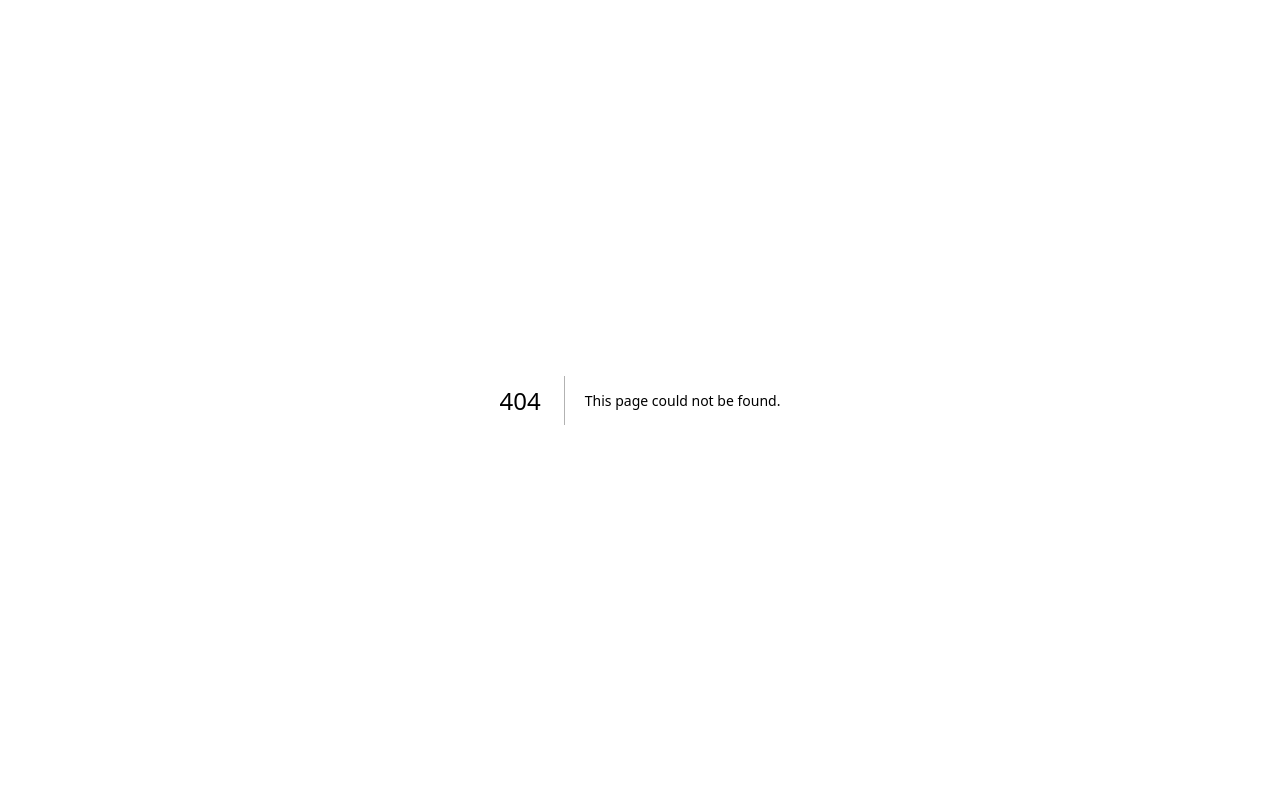
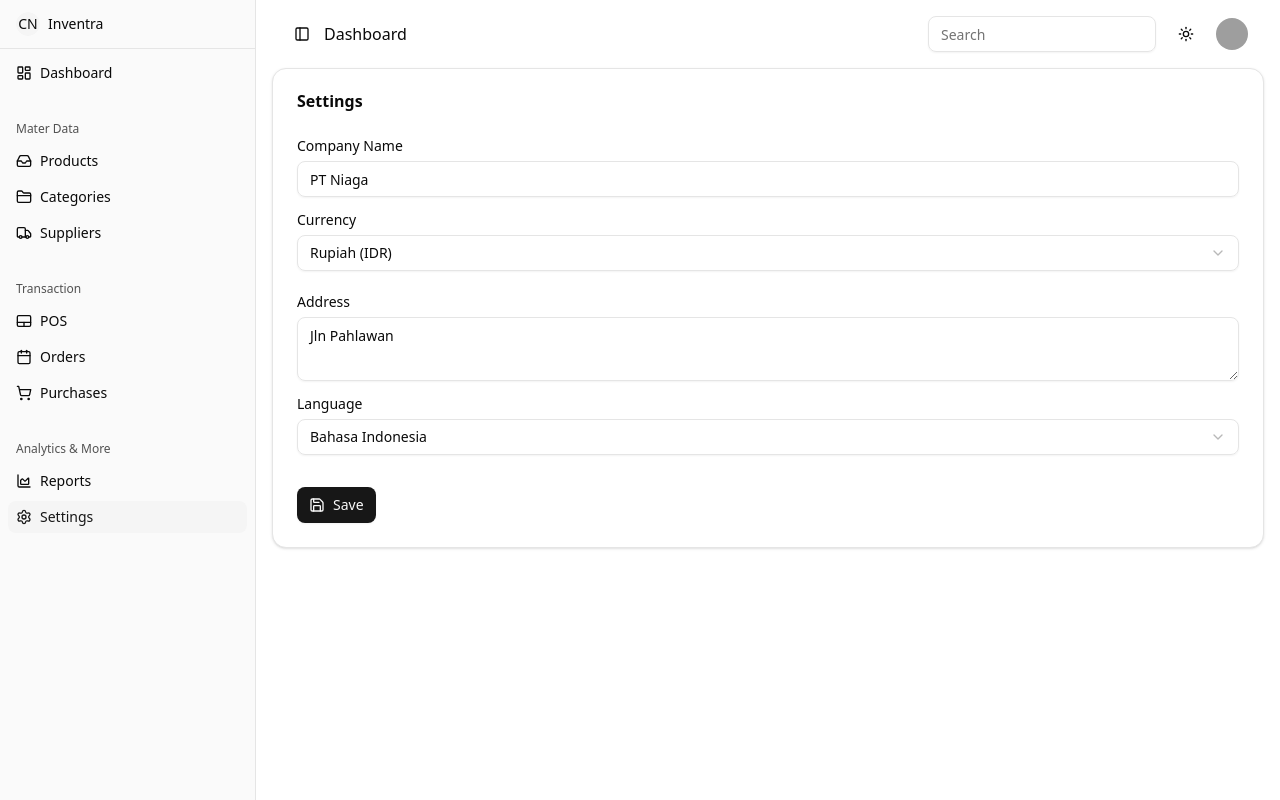
Before and after one commit to fikriwafiuddin/Inventra, a Next.js app in the folder frontend/: page /settings in a window 1280 px wide. Before the commit this address had no page. Built offline with nearby package versions, Linux system fonts and the light colour scheme; grey boxes are pictures that could not be loaded.

Commit message:
feat: add settings page

```diff
--- /dev/null
+++ b/frontend/src/app/(protected)/(private)/settings/page.jsx
@@ -0,0 +1,199 @@
+"use client"
+
+import { Button } from "@/components/ui/button"
+import {
+  Card,
+  CardContent,
+  CardFooter,
+  CardHeader,
+  CardTitle,
+} from "@/components/ui/card"
+import {
+  Form,
+  FormControl,
+  FormField,
+  FormItem,
+  FormLabel,
+  FormMessage,
+} from "@/components/ui/form"
+import { Input } from "@/components/ui/input"
+import {
+  Select,
+  SelectContent,
+  SelectItem,
+  SelectTrigger,
+  SelectValue,
+} from "@/components/ui/select"
+import { Textarea } from "@/components/ui/textarea"
+import settingValidation from "@/lib/validations/setting-validation"
+import { zodResolver } from "@hookform/resolvers/zod"
+import { SaveIcon } from "lucide-react"
+import { useForm } from "react-hook-form"
+
+const currencies = [
+  { id: "IDR", label: "Rupiah (IDR)" },
+  {
+    id: "USD",
+    label: "US Dollar (USD)",
+  },
+  {
+    id: "EUR",
+    label: "Euro (EUR)",
+  },
+]
+
+const languages = [
+  {
+    id: "id",
+    label: "Bahasa Indonesia",
+  },
+  {
+    id: "en",
+    label: "English",
+  },
+]
+
+const businesses = {
+  _id: "783217",
+  user: "ei9w0ue2390",
+  name: "PT Niaga",
+  address: "Jln Pahlawan",
+  settings: {
+    currency: "IDR",
+    language: "id",
+  },
+}
+
+function SettingsPage() {
+  const form = useForm({
+    resolver: zodResolver(settingValidation.settings),
+    defaultValues: {
+      companyName: businesses?.name || "",
+      address: businesses?.address || "",
+      currency: businesses?.settings.currency || "",
+      language: businesses?.settings.language || "",
+    },
+  })
+
+  return (
+    <div>
+      <Card>
+        <CardHeader>
+          <CardTitle>Settings</CardTitle>
+        </CardHeader>
+        <CardContent>
+          <Form {...form}>
+            <form>
+              <div className="space-y-4">
+                <FormField
+                  control={form.control}
+                  name="companyName"
+                  render={({ field }) => (
+                    <FormItem>
+                      <div className="space-y-2">
+                        <FormLabel>Company Name</FormLabel>
+                        <FormControl>
+                          <Input type="text" {...field} />
+                        </FormControl>
+                        <FormMessage />
+                      </div>
+                    </FormItem>
+                  )}
+                />
+                <FormField
+                  control={form.control}
+                  name="currency"
+                  render={({ field }) => (
+                    <FormItem>
+                      <div className="space-y-2">
+                        <FormLabel>Currency</FormLabel>
+                        <FormControl>
+                          <Select
+                            onValueChange={field.onChange}
+                            value={field.value}
+                          >
+                            <SelectTrigger className="w-full">
+                              <SelectValue placeholder="Choose currency" />
+                            </SelectTrigger>
+                            <SelectContent>
+                              {currencies.map((currency) => (
+                                <SelectItem
+                                  key={currency.id}
+                                  value={currency.id}
+                                >
+                                  {currency.label}
+                                </SelectItem>
+                              ))}
+                            </SelectContent>
+                          </Select>
+                        </FormControl>
+                        <FormMessage />
+                      </div>
+                    </FormItem>
+                  )}
+                />
+                <FormField
+                  control={form.control}
+                  name="address"
+                  render={({ field }) => (
+                    <FormItem>
+                      <div className="space-y-2">
+                        <FormLabel>Address</FormLabel>
+                        <FormControl>
+                          <Textarea
+                            onChange={field.onChange}
+                            value={field.value}
+                          />
+                        </FormControl>
+                        <FormMessage />
+                      </div>
+                    </FormItem>
+                  )}
+                />
+                <FormField
+                  control={form.control}
+                  name="language"
+                  render={({ field }) => (
+                    <FormItem>
+                      <div className="space-y-2">
+                        <FormLabel>Language</FormLabel>
+                        <FormControl>
+                          <Select
+                            onValueChange={field.onChange}
+                            value={field.value}
+                          >
+                            <SelectTrigger className="w-full">
+                              <SelectValue placeholder="Choose language" />
+                            </SelectTrigger>
+                            <SelectContent>
+                              {languages.map((language) => (
+                                <SelectItem
+                                  value={language.id}
+                                  key={language.id}
+                                >
+                                  {language.label}
+                                </SelectItem>
+                              ))}
+                            </SelectContent>
+                          </Select>
+                        </FormControl>
+                        <FormMessage />
+                      </div>
+                    </FormItem>
+                  )}
+                />
+              </div>
+            </form>
+          </Form>
+        </CardContent>
+        <CardFooter>
+          <Button type="submit">
+            <SaveIcon /> Save
+          </Button>
+        </CardFooter>
+      </Card>
+    </div>
+  )
+}
+
+export default SettingsPage
--- /dev/null
+++ b/frontend/src/lib/validations/setting-validation.js
@@ -0,0 +1,20 @@
+import { z } from "zod"
+
+const settings = z.object({
+  companyName: z
+    .string({ error: "Company name must be a string" })
+    .min(1, { error: "Company name is required" })
+    .max(20, { error: "Company name must be at most 20 characters" }),
+  currency: z.enum(["IDR", "USD", "EUR"], { error: "Invalid currency" }),
+  address: z
+    .string({ error: "Address must be a string" })
+    .max(30, { error: "Address must be at most 30 characters" })
+    .optional(),
+  language: z.enum(["id", "en"], { error: "Invalid language" }),
+})
+
+const settingValidation = {
+  settings,
+}
+
+export default settingValidation
```
